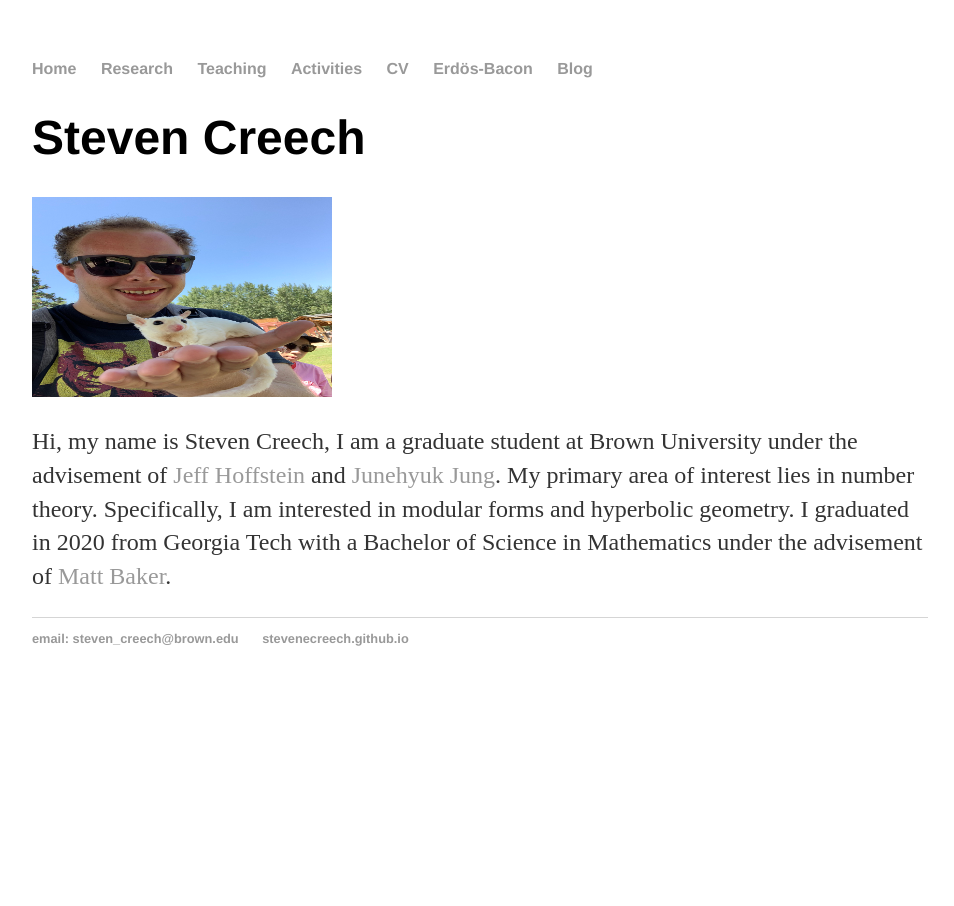
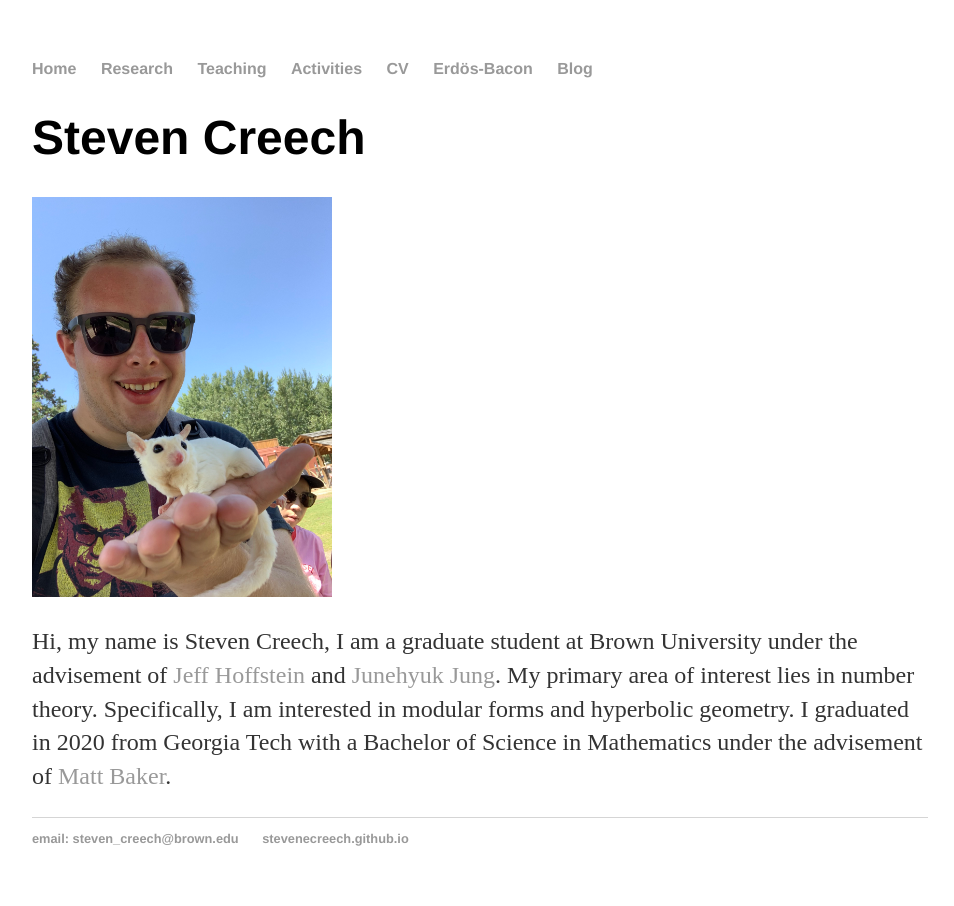
Before and after one commit to stevenecreech/stevenecreech.github.io, a Jekyll site: the page built from index.html, in a window 1280 px wide. Shown: the whole page, without its empty margins (160-1114 px from the left). Built offline with Jekyll 4.4.1, drawn with Linux system fonts in a browser that asks for light colours; Markdown is read by kramdown in place of the engine named in the settings.

Commit message:
Update index.html

```diff
--- a/index.html
+++ b/index.html
@@ -6,7 +6,7 @@ title: Steven Creech
 	<h1>Steven Creech</h1>
 
 	<body>
-    <img src="images/SugarGlider.JPG" alt="Sugar Glider Image" width = "300" height = "200">
+    <img src="images/SugarGlider.JPG" alt="Sugar Glider Image" width = "300" height = auto>
 </body>
 
 	<p> Hi, my name is Steven Creech, I am a graduate student at Brown University under the
```
